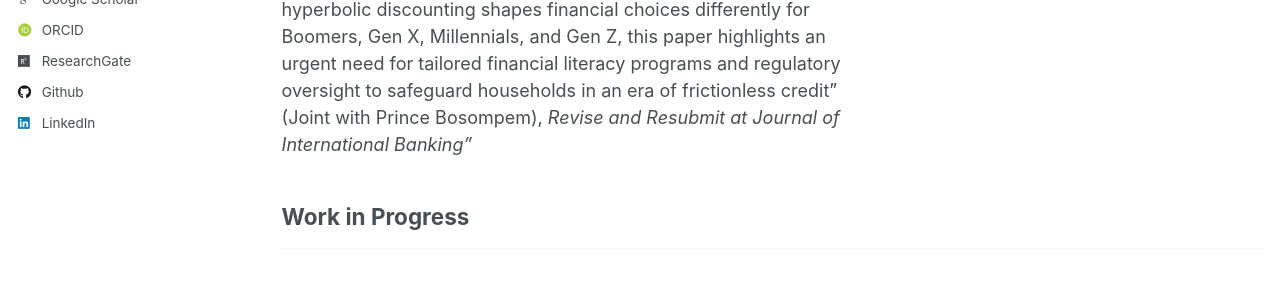
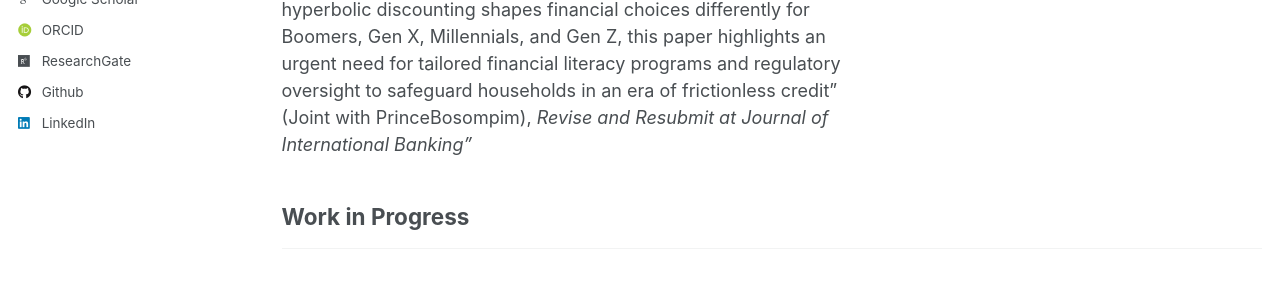
Before and after one commit to essieku/essieku.github.io, a Jekyll site: the page built from _pages/publications.html, in a window 1280 px wide and 900 px high, scrolled down 4877 px. Shown: the part 450-746 px from the top of the window. Built offline with Jekyll 4.4.1, drawn with Linux system fonts in a browser that asks for light colours; some web fonts are replaced; some of the changed text lies outside the part shown.

Commit message:
Update Others1.md

```diff
--- a/_publications/Others1.md
+++ b/_publications/Others1.md
@@ -3,7 +3,7 @@ title: "Buy Now, Struggle Later? Generational Differences in BNPL Use and Househ
 collection: publications
 category: working-paper
 permalink: /publication/bnpl-generations
-excerpt: '"Buy Now, Pay Later (BNPL) promises instant gratification, but does it quietly erode financial resilience across generations? Drawing on U.S. household data, this study uncovers that BNPL use is strongly tied to unhealthy short-term financial behaviors like mounting credit card debt and weaker emergency savings particularly among older cohorts. Yet, its influence on long-term planning, such as investment and retirement, appears negligible. By revealing how hyperbolic discounting shapes financial choices differently for Boomers, Gen X, Millennials, and Gen Z, this paper highlights an urgent need for tailored financial literacy programs and regulatory oversight to safeguard households in an era of frictionless credit" (Joint with Prince Bosompem),  <em>Revise and Resubmit at Journal of International Banking<em>"'
+excerpt: '"Buy Now, Pay Later (BNPL) promises instant gratification, but does it quietly erode financial resilience across generations? Drawing on U.S. household data, this study uncovers that BNPL use is strongly tied to unhealthy short-term financial behaviors like mounting credit card debt and weaker emergency savings particularly among older cohorts. Yet, its influence on long-term planning, such as investment and retirement, appears negligible. By revealing how hyperbolic discounting shapes financial choices differently for Boomers, Gen X, Millennials, and Gen Z, this paper highlights an urgent need for tailored financial literacy programs and regulatory oversight to safeguard households in an era of frictionless credit" (Joint with PrinceBosompim),  <em>Revise and Resubmit at Journal of International Banking<em>"'
 date: 2025-02-26
 venue: 'Working paper'
 # slidesurl: ''
```
